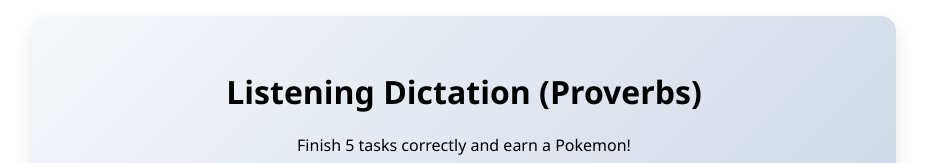
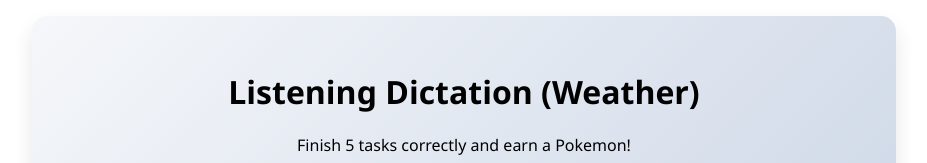
Before and after one commit to alittlemoreenglish/listening-dictation-weather, a plain HTML site: page index.html in a window 1280 px wide. Shown: the part 120-283 px from the top of the page, without its empty margins (176-1103 px from the left). Drawn offline with Linux system fonts and the light colour scheme.

Commit message:
Update index.html

```diff
--- a/index.html
+++ b/index.html
@@ -206,7 +206,7 @@
 </head>
 <body>
 <div class="container">
-  <h1>Listening Dictation (Proverbs)</h1>
+  <h1>Listening Dictation (Weather)</h1>
     <p class="subtitle">Finish 5 tasks correctly and earn a Pokemon!</p>
   <div class="score-display">
     Score: <span id="correctScore">0</span> correct / <span id="totalAttempts">0</span> attempts
```
